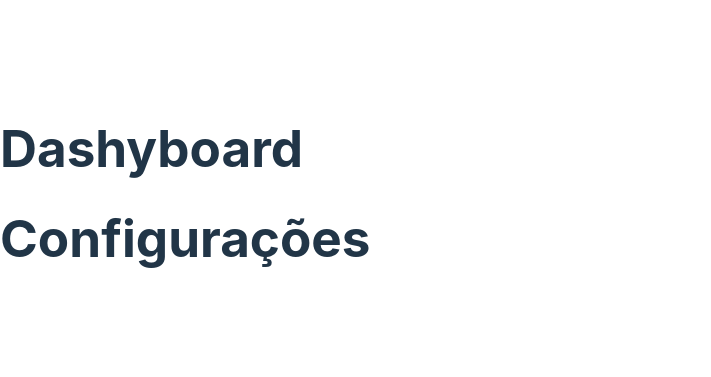
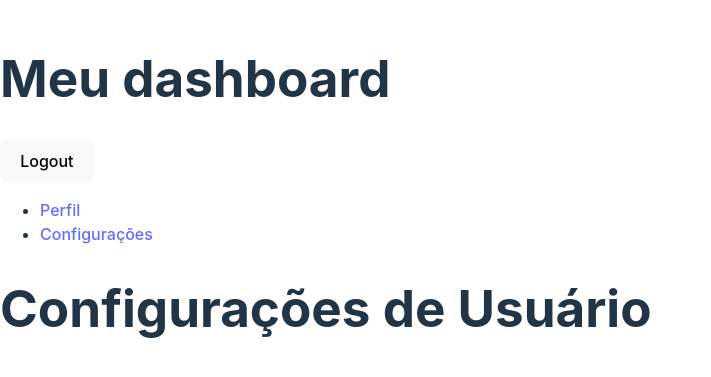
Before and after one commit to devfabioluiz/projeto-final-react, a React (Vite) app: page /dashboard/settings in a window 1280 px wide. Shown: the part 207-584 px from the top of the page, without its empty margins (0-711 px from the left). Built offline with nearby package versions, Linux system fonts and the light colour scheme.

Commit message:
projeto-final-estrutura-basica-roteamento

```diff
--- a/index.html
+++ b/index.html
@@ -1,4 +1,4 @@
-<!doctype html>
+<!DOCTYPE html>
 <html lang="en">
   <head>
     <meta charset="UTF-8" />
--- a/src/App.jsx
+++ b/src/App.jsx
@@ -1,20 +1,31 @@
-
-import { BrowserRouter, Routes, Route, Navigate} from 'react-router-dom';
+import { BrowserRouter, Routes, Route, Navigate } from "react-router-dom";
 import Dashboard from "./components/Dashboard";
 import Settings from "./components/Settings";
-import Profile from "./components/Profile"
+import Profile from "./components/Profile";
+import Home from "./components/Home";
+import PrivateRoute from "./components/PrivateRoute";
 
 const App = () => {
   return (
     <BrowserRouter>
       <Routes>
-        <Route path="/dashboard" element={ <Dashboard />}>
-          <Route path="profile" element={ <Profile />} />
-          <Route path="settings" element={ <Settings />} />
+        <Route path="/" element={<Navigate to="/home" />} />
+        <Route path="/home" element={<Home />} />
+
+        <Route
+          path="/dashboard"
+          element={
+            <PrivateRoute>
+              <Dashboard />
+            </PrivateRoute>
+          }
+        >
+          <Route path="profile" element={<Profile />} />
+          <Route path="settings" element={<Settings />} />
         </Route>
       </Routes>
     </BrowserRouter>
   );
-}
+};
 
 export default App;
--- a/src/components/Dashboard.jsx
+++ b/src/components/Dashboard.jsx
@@ -1,13 +1,26 @@
-import { Outlet } from 'react-router-dom';
+import { Outlet } from "react-router-dom";
+import { useNavigate } from "react-router-dom";
 
-// Crie um arquivo chamado Dashboard.jsx
 const Dashboard = () => {
+  const navigate = useNavigate();
+
   return (
     <div>
-      <h1>Dashyboard </h1>
+      <h1>Meu dashboard </h1>
+      <span>
+        <button onClick={() => navigate("/")}>Logout</button>
+      </span>
+      <ul>
+        <li>
+          <a href="/dashboard/profile">Perfil</a>
+        </li>
+        <li>
+          <a href="/dashboard/settings">Configurações</a>
+        </li>
+      </ul>
       <Outlet />
     </div>
   );
-}
+};
 
 export default Dashboard;
--- /dev/null
+++ b/src/components/Home.jsx
@@ -0,0 +1,12 @@
+import { useNavigate } from "react-router-dom";
+
+const Home = () => {
+  const navigate = useNavigate();
+  return (
+    <>
+      <button onClick={() => navigate("/dashboard")}>Login</button>
+    </>
+  );
+};
+
+export default Home;
--- /dev/null
+++ b/src/components/PrivateRoute.jsx
@@ -0,0 +1,9 @@
+import { Navigate } from "react-router-dom";
+
+//Crie um arquivo chamado PrivateRoute.jsx
+const PrivateRoute = ({ children }) => {
+  const isAuthenticated = true; // Simulação de autenticação
+  return isAuthenticated ? children : <Navigate to="/login" />;
+};
+
+export default PrivateRoute;
--- a/src/components/Profile.jsx
+++ b/src/components/Profile.jsx
@@ -1,6 +1,11 @@
 // Crie um arquivo chamado Profile.jsx
 const Profile = () => {
-  return  <h1>Perfil </h1>;
-}
+  const usuario = "Usuário";
+  return (
+    <>
+      <h1>Bem vindo, {usuario} </h1>;
+    </>
+  );
+};
 
 export default Profile;
--- a/src/components/Settings.jsx
+++ b/src/components/Settings.jsx
@@ -1,6 +1,7 @@
 // Crie um arquivo chamado Settings.jsx
 const Settings = () => {
-  return <h1>Configurações</h1>
-}
+  const usuario = "Usuário";
+  return <h1>Configurações de {usuario}</h1>;
+};
 
 export default Settings;
```
